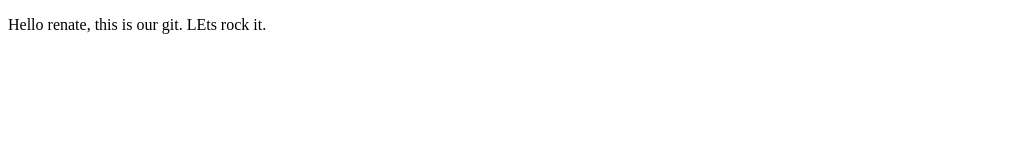
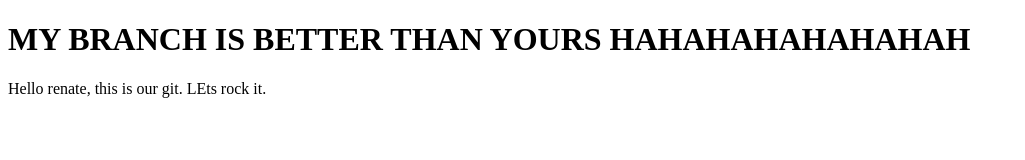
Before and after one commit to Tabeagrsl/tabeaandRenatsi, a plain HTML site: page index.html in a window 1280 px wide. Shown: the whole page, without its empty margins (0-1025 px from the left). Drawn offline with Linux system fonts and the light colour scheme.

Commit message:
added header

```diff
--- a/index.html
+++ b/index.html
@@ -5,6 +5,13 @@
     <title>Document</title>
 </head>
 <body>
+
+
+   <h1> MY BRANCH IS BETTER THAN YOURS HAHAHAHAHAHAHAH </h1>
     <p> Hello renate, this is our git. LEts rock it. </p>
+
+
+
+
 </body>
 </html>
```
